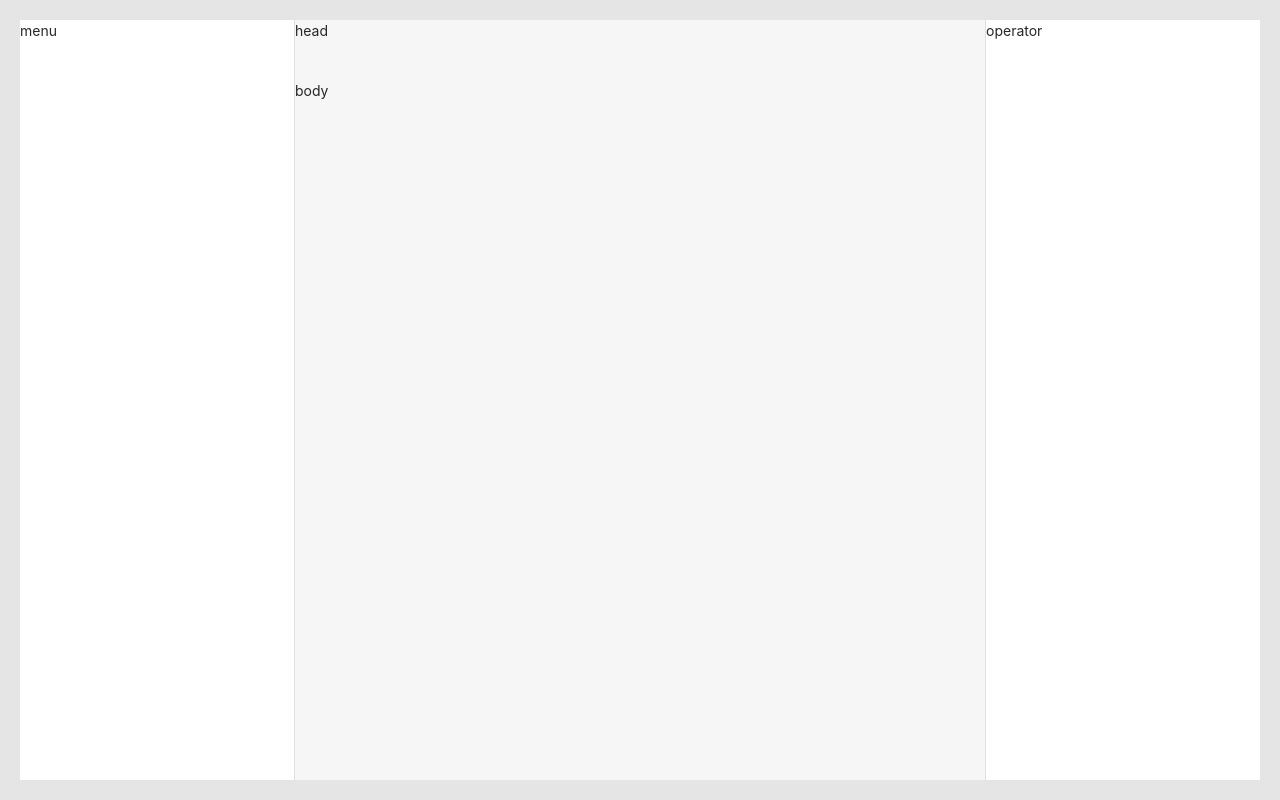
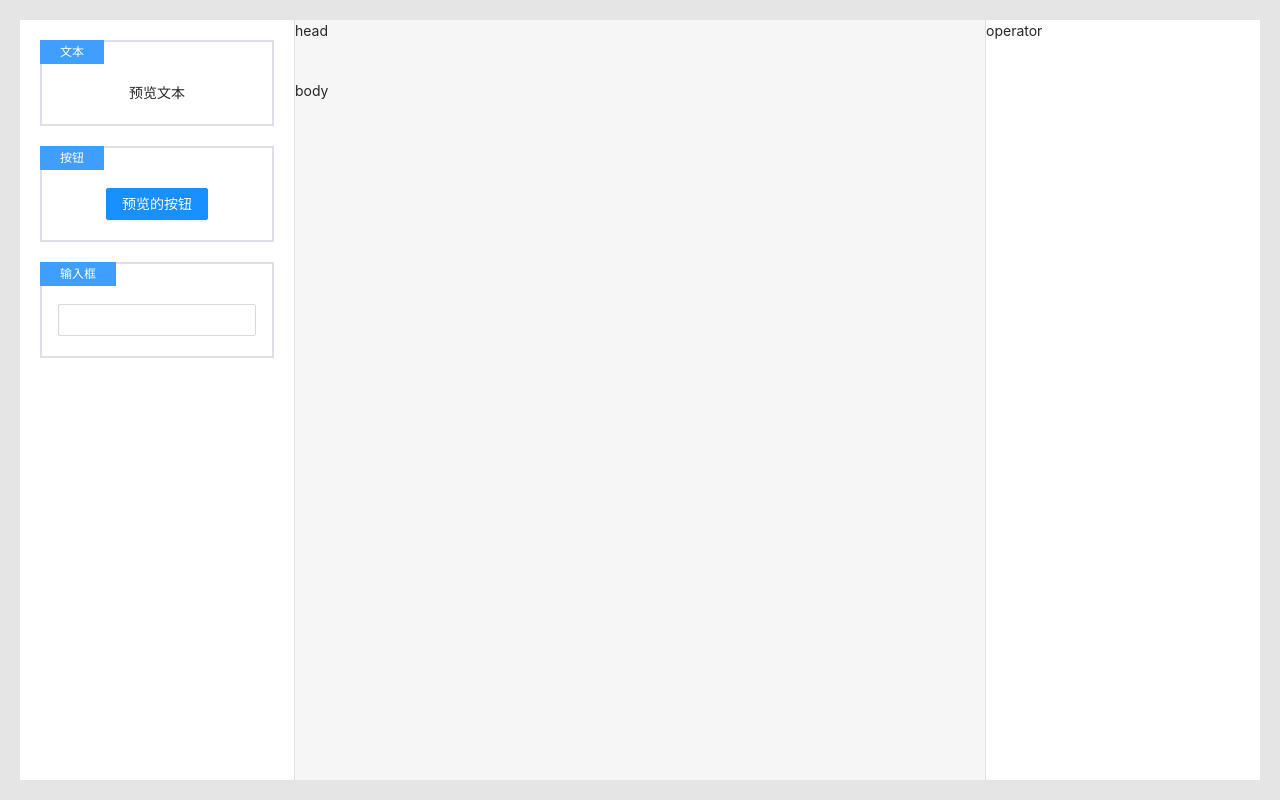
Before and after one commit to Shine0917/my-visual-editor, a React (Vite) app: page / in a window 1280 px wide. Built offline with nearby package versions, Linux system fonts and the light colour scheme.

Commit message:
feat;add menu 组件显示

```diff
--- a/src/App.tsx
+++ b/src/App.tsx
@@ -2,11 +2,22 @@ import './app.scss'
 import {useState, useRef,useCallback,useMemo} from 'react'
 import {useCallbackRef} from './packages/hook/useCallbackRef'
 import { ReactVisualEditor } from './packages/ReactVisualEditor'
+import {visualConfig} from './visual.config'
+import {ReactVisualEditorValue} from './packages/ReactVisualEditor.util'
 const App =() => {
   const [pos, setPos] = useState({
     left:0,
     top:0
   })
+
+  const [editorValue, setEditorValue] = useState({
+    container: {
+      height:700,
+      width:1000,
+    },
+    blocks:[]
+  } as ReactVisualEditorValue
+  )
 
   const posRef = useRef(pos)
   posRef.current = pos
@@ -67,7 +78,11 @@ const App =() => {
         }}
         onMouseDown={mouseDragger.mousedown}
         ></div> */}
-        <ReactVisualEditor></ReactVisualEditor>
+        <ReactVisualEditor
+          config={visualConfig}
+          value={editorValue}
+          onChange={setEditorValue}
+        ></ReactVisualEditor>
     </div>
 )
 }
--- a/src/packages/ReactVisualEditor.scss
+++ b/src/packages/ReactVisualEditor.scss
@@ -47,6 +47,41 @@ $primary: #409EFF; // 基础色
       width: $menuSize;
       background-color: white;
       border-right: solid 1px $ibc;
+      padding: 20px;
+      box-sizing: border-box;
+
+      .react-visual-editor-menu-item {
+        border: solid 2px $ibc;
+        margin-bottom: 20px;
+        position: relative;
+        padding: 40px 16px 20px 16px;
+        text-align: center;
+
+        &:after {
+          position: absolute;
+          top: 0;
+          left: 0;
+          right: 0;
+          bottom: 0;
+          content: '';
+        }
+
+        &:hover {
+          border-color: $primary;
+          cursor: move;
+        }
+
+        .react-visual-editor-menu-item-name {
+          position: absolute;
+          top: -2px;
+          left: -2px;
+          background-color: $primary;
+          color: white;
+          font-size: 12px;
+          line-height: 2em;
+          padding: 0 20px;
+        }
+      }
     }
 
     &.react-visual-editor-operator {
--- a/src/packages/ReactVisualEditor.tsx
+++ b/src/packages/ReactVisualEditor.tsx
@@ -1,17 +1,35 @@
 /*
  * @Author: xiaozhaoxia
  * @Date: 2021-08-31 15:04:17
- * @LastEditTime: 2021-08-31 15:17:26
+ * @LastEditTime: 2021-08-31 17:24:15
  * @LastEditors: xiaozhaoxiz
  * @FilePath: /My-Visual-editor/src/packages/ReactVisualEditor.tsx
  */
 
 import './ReactVisualEditor.scss'
+import {FC} from 'react'
+import {ReactVisualEditorConfig, ReactVisualEditorValue} from "./ReactVisualEditor.util";
 
-export const ReactVisualEditor: React.FC<{}> =() => {
+export interface IProps {
+  value:ReactVisualEditorValue,
+  onChange: (val:ReactVisualEditorValue) =>void,
+  config: ReactVisualEditorConfig,
+}
+export const ReactVisualEditor:FC = (props:IProps) => {
+  console.log('props :>> ', props);
   return (
     <div className="react-visual-editor">
-      <div className="react-visual-editor-menu">menu</div>
+      <div className="react-visual-editor-menu">
+        {props.config.componentArray.map((component,index) =>
+           <div className="react-visual-editor-menu-item" key={index}>
+            {component.preview()}
+            <div className="react-visual-editor-menu-item-name">
+              {component.name}
+            </div>
+          </div>
+        )}
+
+        </div>
       <div className="react-visual-editor-head">head</div>
       <div className="react-visual-editor-operator">operator</div>
       <div className="react-visual-editor-body">body</div>
--- /dev/null
+++ b/src/packages/ReactVisualEditor.util.tsx
@@ -0,0 +1,57 @@
+/*
+ * @Author: xiaozhaoxia
+ * @Date: 2021-08-31 15:28:56
+ * @LastEditTime: 2021-08-31 16:19:35
+ * @LastEditors: xiaozhaoxiz
+ * @FilePath: /My-Visual-editor/src/packages/ReactVisualEditor.util.tsx
+ */
+
+export interface ReactVisualEditorBlock {
+  componentKey: string,
+  top:number,
+  left:number,
+}
+
+export interface ReactVisualEditorValue {
+  container: {
+    height: number,
+    width: number,
+  },
+  blocks: ReactVisualEditorBlock[]
+}
+
+export interface ReactVisualEditorComponent {
+  key: string,
+  name: string,
+  preview: () => JSX.Element,
+  render: () => JSX.Element,
+}
+
+export function createVisualConfig() {
+  const componentMap: {[k: string]: ReactVisualEditorComponent} ={}
+
+  const componentArray: ReactVisualEditorComponent[]=[]
+
+  function registerComponent(key:string, option:Omit<ReactVisualEditorComponent,'key'>) {
+    if(componentMap[key]) {
+      const index = componentArray.indexOf(componentMap[key])
+      componentArray.splice(index, 1)
+    }
+
+    const newComponent = {
+      key,
+      ...option
+    }
+    componentArray.push(newComponent)
+    componentMap[key] = newComponent
+  }
+
+  return {
+    componentMap,
+    componentArray,
+    registerComponent,
+  }
+}
+
+
+export type ReactVisualEditorConfig = ReturnType<typeof createVisualConfig>
--- /dev/null
+++ b/src/visual.config.tsx
@@ -0,0 +1,29 @@
+/*
+ * @Author: xiaozhaoxia
+ * @Date: 2021-08-31 16:42:17
+ * @LastEditTime: 2021-08-31 16:46:51
+ * @LastEditors: xiaozhaoxiz
+ * @FilePath: /My-Visual-editor/src/packages/visual.config.tsx
+ */
+import {createVisualConfig} from './packages/ReactVisualEditor.util';
+import { Button, Input} from 'antd'
+
+export const visualConfig = createVisualConfig()
+
+visualConfig.registerComponent('text', {
+  name:'文本',
+  preview: () => <span>预览文本</span>,
+  render: () => <span>渲染文本</span>
+})
+
+visualConfig.registerComponent('button', {
+  name: '按钮',
+  preview: () => <Button type="primary">预览的按钮</Button>,
+  render: () => <Button type="primary">渲染的按钮</Button>
+})
+
+visualConfig.registerComponent('input', {
+  name: '输入框',
+  preview: () => <Input />,
+  render: () => <Input />
+})
```
